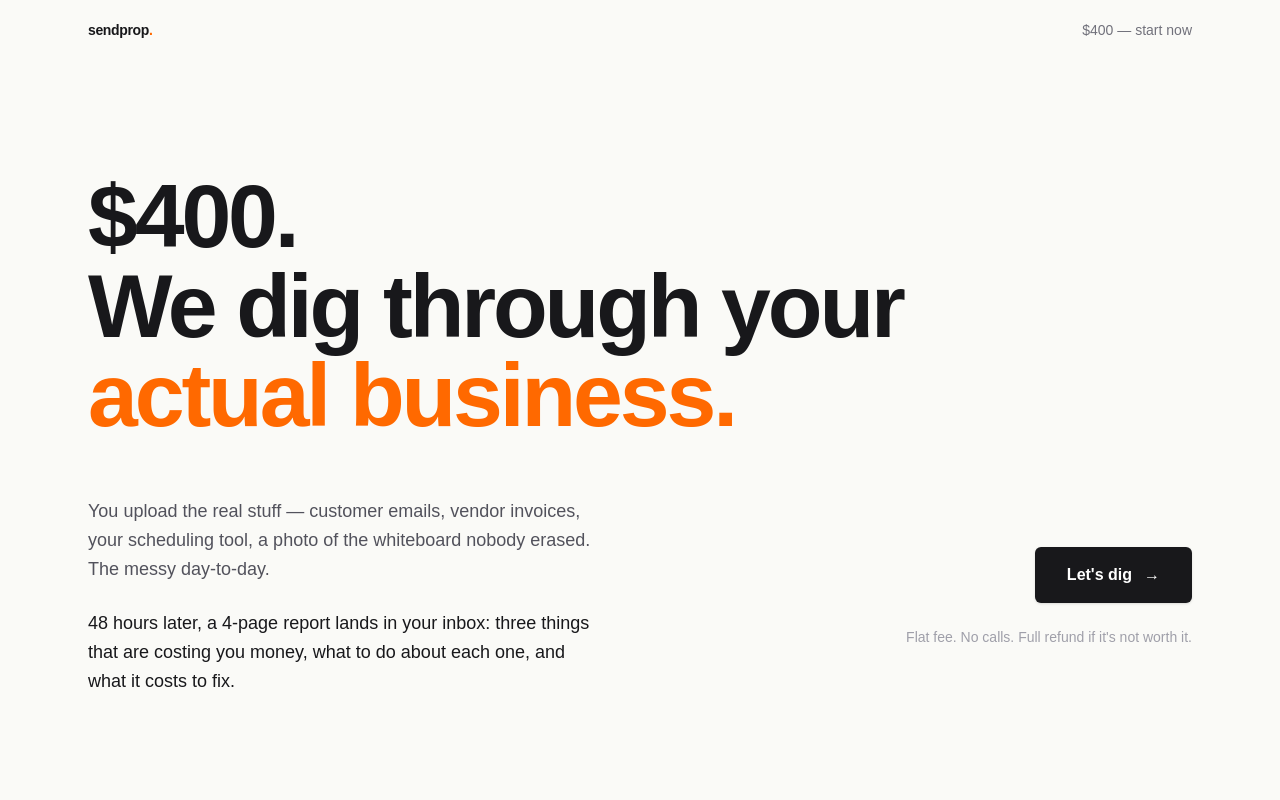
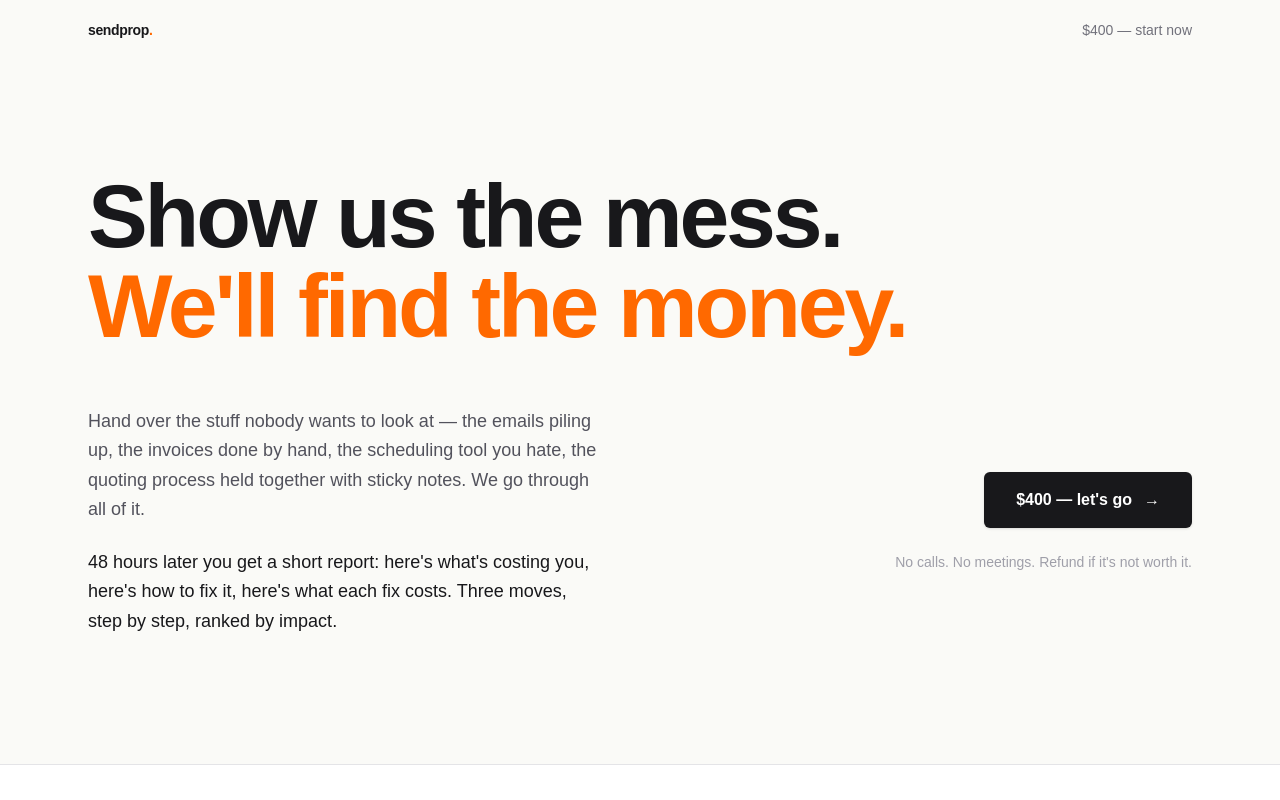
Before and after one commit to jefdiesel/sendprop, a Next.js app: page / in a window 1280 px wide. Shown: the top 800 px of the page. Built offline with nearby package versions, Linux system fonts and the light colour scheme.

Commit message:
Hero rewrite: lead with the emotional hook, not the price
"Show us the mess. We'll find the money." — speaks to the
feeling of being overwhelmed, not a transaction. Price moves
to the CTA button where it belongs.

Co-Authored-By: Claude Opus 4.6 (1M context) <noreply@anthropic.com>

```diff
--- a/src/app/layout.tsx
+++ b/src/app/layout.tsx
@@ -13,8 +13,8 @@ const geistMono = Geist_Mono({
 });
 
 export const metadata: Metadata = {
-  title: "sendprop — $400, we dig through your business",
-  description: "Upload your emails, invoices, and schedules. 48 hours later: a 4-page report with three specific fixes. $400 flat.",
+  title: "sendprop — show us the mess, we'll find the money",
+  description: "Hand over your emails, invoices, and schedules. 48 hours later: a report with three specific fixes ranked by impact. $400 flat.",
 };
 
 export default function RootLayout({
--- a/src/app/page.tsx
+++ b/src/app/page.tsx
@@ -1,9 +1,9 @@
 import { createCheckoutSession } from "./actions";
 
 export const metadata = {
-  title: "sendprop — $400, we dig through your business",
+  title: "sendprop — show us the mess, we'll find the money",
   description:
-    "Upload your emails, invoices, and schedules. 48 hours later: a 4-page report with three specific fixes. $400 flat. Money back if it's not worth it.",
+    "Hand over your emails, invoices, and schedules. 48 hours later: a report with three specific fixes ranked by impact. $400 flat. Money back if it's not worth it.",
 };
 
 export default function HomePage() {
@@ -24,25 +24,24 @@ export default function HomePage() {
 
       {/* hero — one idea, massive */}
       <section className="mx-auto max-w-6xl px-6 pt-16 pb-20 sm:pt-28 sm:pb-32">
-        <h1 className="max-w-[18ch] text-[clamp(2.5rem,7vw,6rem)] font-semibold leading-[1.0] tracking-[-0.035em]">
-          $400.
+        <h1 className="max-w-[20ch] text-[clamp(2.5rem,7vw,6rem)] font-semibold leading-[1.0] tracking-[-0.035em]">
+          Show us the mess.
           <br />
-          We dig through your
-          <br />
-          <span className="text-orange-500">actual business.</span>
+          <span className="text-orange-500">We&apos;ll find the money.</span>
         </h1>
 
         <div className="mt-14 grid gap-12 lg:grid-cols-2 lg:gap-20">
           <div className="max-w-lg space-y-6 text-lg leading-relaxed text-zinc-600">
             <p>
-              You upload the real stuff &mdash; customer emails, vendor
-              invoices, your scheduling tool, a photo of the whiteboard
-              nobody erased. The messy day-to-day.
+              Hand over the stuff nobody wants to look at &mdash; the
+              emails piling up, the invoices done by hand, the scheduling
+              tool you hate, the quoting process held together with
+              sticky notes. We go through all of it.
             </p>
             <p className="text-zinc-900 font-medium">
-              48 hours later, a 4-page report lands in your inbox: three
-              things that are costing you money, what to do about each one,
-              and what it costs to fix.
+              48 hours later you get a short report: here&apos;s what&apos;s
+              costing you, here&apos;s how to fix it, here&apos;s what
+              each fix costs. Three moves, step by step, ranked by impact.
             </p>
           </div>
 
@@ -51,11 +50,11 @@ export default function HomePage() {
               href="#start"
               className="group inline-flex items-center gap-3 rounded-md bg-zinc-900 px-8 py-4 text-base font-semibold text-white shadow-sm transition hover:bg-zinc-800 active:translate-y-px"
             >
-              Let&apos;s dig
+              $400 &mdash; let&apos;s go
               <span className="transition-transform group-hover:translate-x-1">&rarr;</span>
             </a>
             <p className="text-sm text-zinc-400 lg:text-right">
-              Flat fee. No calls. Full refund if it&apos;s not worth it.
+              No calls. No meetings. Refund if it&apos;s not worth it.
             </p>
           </div>
         </div>
```
